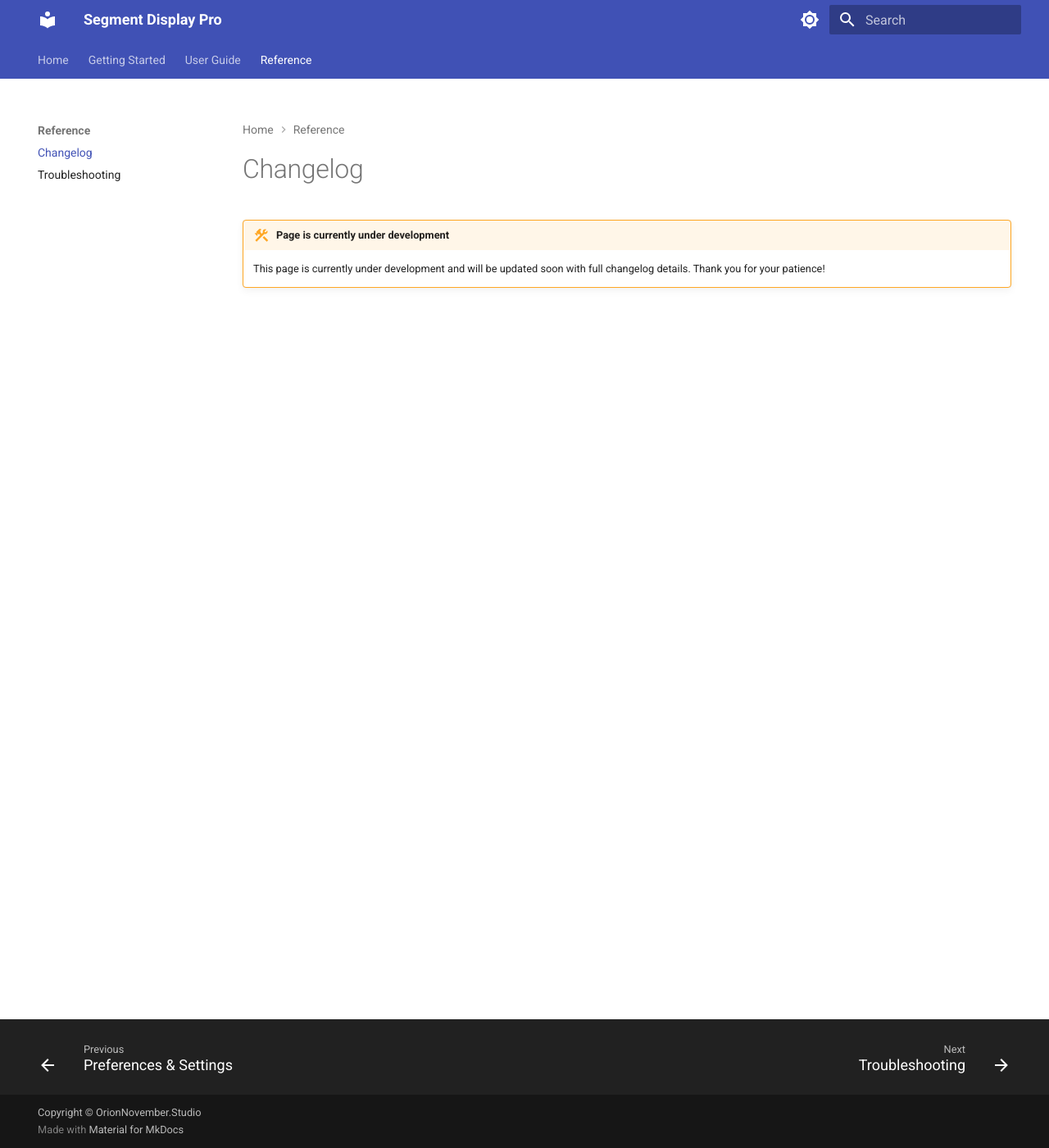
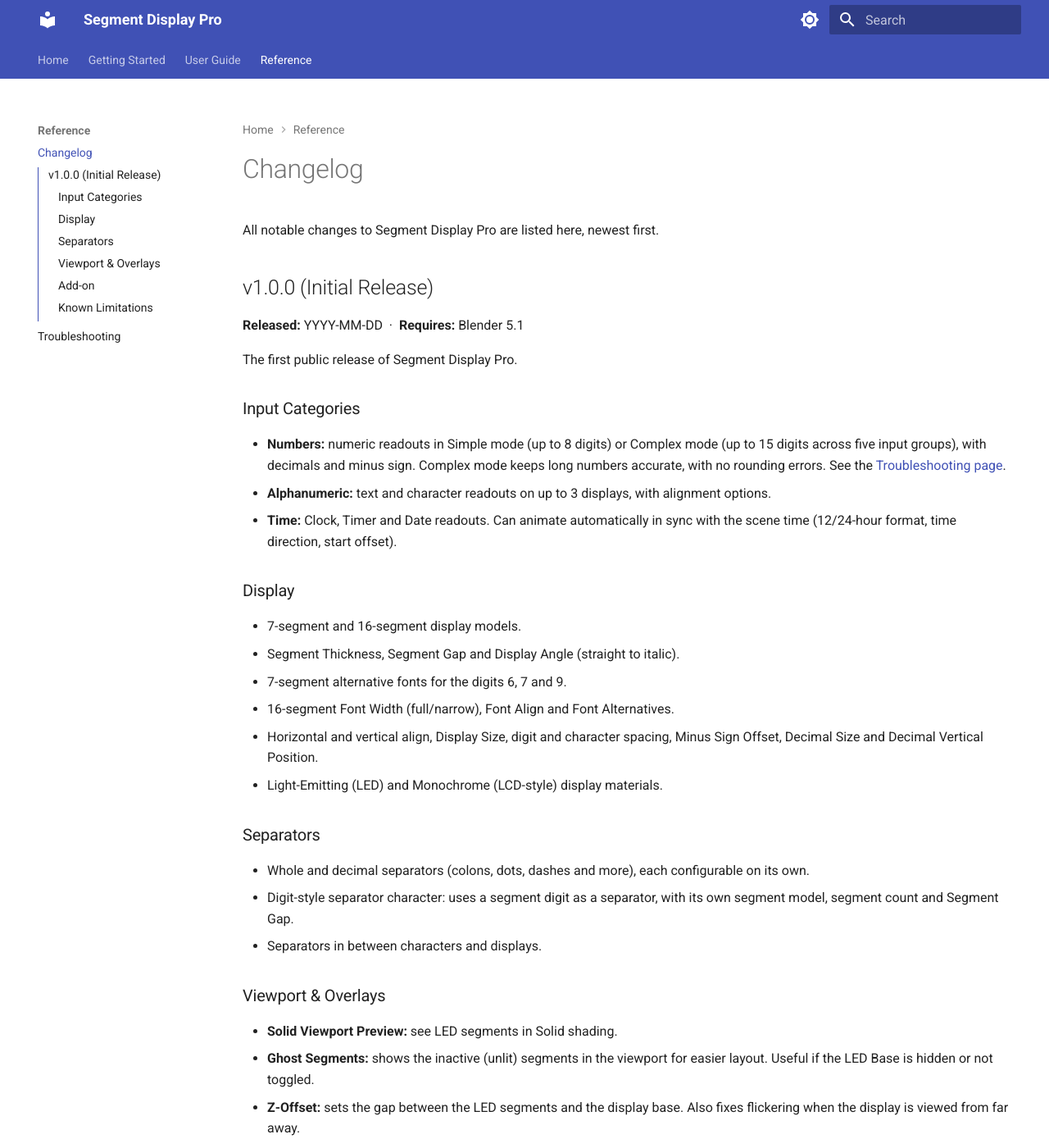
Before and after one commit to ahmetmaya-orion/segment-display-pro-docs, an MkDocs documentation site: the page built from docs/changelog.md, in a window 1280 px wide and 1400 px high. Shown: the whole window at 82% size. Built offline with MkDocs 1.6.1 and Material for MkDocs 9.7.7, drawn with Linux system fonts in a browser that asks for light colours; some of the changed text lies outside the part shown.

Commit message:
docs(changelog): fill v1.0.0 changelog from PRO-CHANGELOG.txt

```diff
--- a/docs/changelog.md
+++ b/docs/changelog.md
@@ -1,3 +1,52 @@
 
-!!! construction "Page is currently under development"
-    This page is currently under development and will be updated soon with full changelog details. Thank you for your patience!
+All notable changes to Segment Display Pro are listed here, newest first.
+
+## v1.0.0 (Initial Release)
+
+**Released:** YYYY-MM-DD &nbsp;·&nbsp; **Requires:** Blender 5.1
+
+The first public release of Segment Display Pro.
+
+### Input Categories
+
+- **Numbers:** numeric readouts in Simple mode (up to 8 digits) or Complex mode (up to 15 digits across five input groups), with decimals and minus sign. Complex mode keeps long numbers accurate, with no rounding errors. See the [Troubleshooting page](troubleshooting.md#numbers).
+- **Alphanumeric:** text and character readouts on up to 3 displays, with alignment options.
+- **Time:** Clock, Timer and Date readouts. Can animate automatically in sync with the scene time (12/24-hour format, time direction, start offset).
+
+### Display
+
+- 7-segment and 16-segment display models.
+- Segment Thickness, Segment Gap and Display Angle (straight to italic).
+- 7-segment alternative fonts for the digits 6, 7 and 9.
+- 16-segment Font Width (full/narrow), Font Align and Font Alternatives.
+- Horizontal and vertical align, Display Size, digit and character spacing, Minus Sign Offset, Decimal Size and Decimal Vertical Position.
+- Light-Emitting (LED) and Monochrome (LCD-style) display materials.
+
+### Separators
+
+- Whole and decimal separators (colons, dots, dashes and more), each configurable on its own.
+- Digit-style separator character: uses a segment digit as a separator, with its own segment model, segment count and Segment Gap.
+- Separators in between characters and displays.
+
+### Viewport & Overlays
+
+- **Solid Viewport Preview:** see LED segments in Solid shading.
+- **Ghost Segments:** shows the inactive (unlit) segments in the viewport for easier layout. Useful if the LED Base is hidden or not toggled.
+- **Z-Offset:** sets the gap between the LED segments and the display base. Also fixes flickering when the display is viewed from far away.
+
+### Add-on
+
+- "SegDisp Pro" tab in the 3D Viewport sidebar (N-panel).
+- "Add Segment Display" button, adds the object at the 3D cursor.
+- Fully procedural Geometry Nodes setup. All display objects share one linked asset file.
+- Works with EEVEE and Cycles.
+- License key activation and deactivation (Lemon Squeezy). Activation survives restarts, updates, reinstalls and new Blender versions.
+- "Asset Status" section in Preferences with a "Re-link Asset" button.
+
+### Known Limitations
+
+!!! warning "Known Limitations"
+    - Auto time animations only work with whole-number frame rates (24, 25, 30, 60, ...).
+    - Only one Display Style is available for now. More styles are planned.
+    - Harmless "VFont -> Node" warnings may appear in the System Console after reloading scripts or relinking assets.
+    - Only tested on Windows 11 and Blender's default add-on folder.
```
